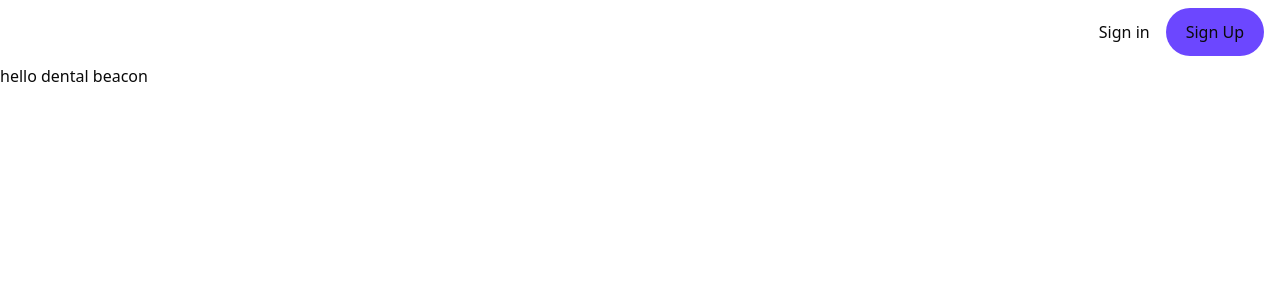
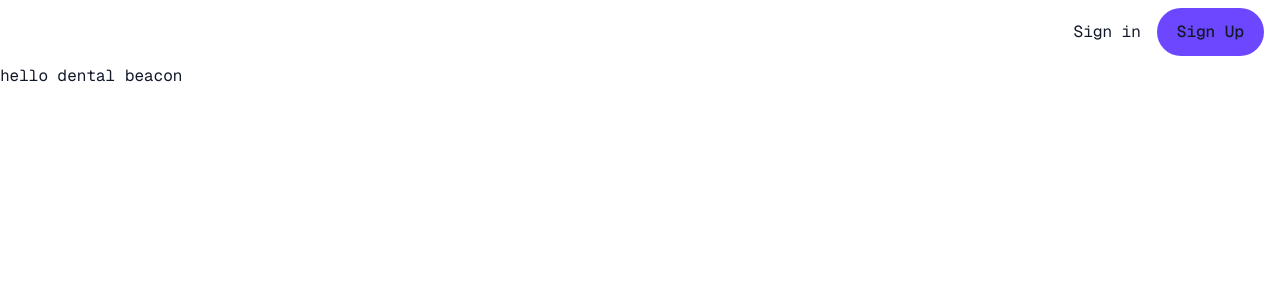
Before and after one commit to alihaider22/dental-beacon, a Next.js app: page / in a window 1280 px wide. Shown: the top 300 px of the page. Built offline with nearby package versions, Linux system fonts and the light colour scheme; no server answers.

Commit message:
update color scheme of global styles

```diff
--- a/app/globals.css
+++ b/app/globals.css
@@ -3,113 +3,174 @@
 
 @custom-variant dark (&:is(.dark *));
 
+:root {
+  --background: #ffffff;
+  --foreground: #111827;
+  --card: #ffffff;
+  --card-foreground: #111827;
+  --popover: #ffffff;
+  --popover-foreground: #111827;
+  --primary: #d87943;
+  --primary-foreground: #ffffff;
+  --secondary: #527575;
+  --secondary-foreground: #ffffff;
+  --muted: #f3f4f6;
+  --muted-foreground: #6b7280;
+  --accent: #eeeeee;
+  --accent-foreground: #111827;
+  --destructive: #ef4444;
+  --destructive-foreground: #fafafa;
+  --border: #e5e7eb;
+  --input: #e5e7eb;
+  --ring: #d87943;
+  --chart-1: #5f8787;
+  --chart-2: #e78a53;
+  --chart-3: #fbcb97;
+  --chart-4: #888888;
+  --chart-5: #999999;
+  --sidebar: #f3f4f6;
+  --sidebar-foreground: #111827;
+  --sidebar-primary: #d87943;
+  --sidebar-primary-foreground: #ffffff;
+  --sidebar-accent: #ffffff;
+  --sidebar-accent-foreground: #111827;
+  --sidebar-border: #e5e7eb;
+  --sidebar-ring: #d87943;
+  --font-sans: Geist Mono, ui-monospace, monospace;
+  --font-serif: serif;
+  --font-mono: JetBrains Mono, monospace;
+  --radius: 0.75rem;
+  --shadow-2xs: 0px 1px 4px 0px hsl(0 0% 0% / 0.03);
+  --shadow-xs: 0px 1px 4px 0px hsl(0 0% 0% / 0.03);
+  --shadow-sm: 0px 1px 4px 0px hsl(0 0% 0% / 0.05),
+    0px 1px 2px -1px hsl(0 0% 0% / 0.05);
+  --shadow: 0px 1px 4px 0px hsl(0 0% 0% / 0.05),
+    0px 1px 2px -1px hsl(0 0% 0% / 0.05);
+  --shadow-md: 0px 1px 4px 0px hsl(0 0% 0% / 0.05),
+    0px 2px 4px -1px hsl(0 0% 0% / 0.05);
+  --shadow-lg: 0px 1px 4px 0px hsl(0 0% 0% / 0.05),
+    0px 4px 6px -1px hsl(0 0% 0% / 0.05);
+  --shadow-xl: 0px 1px 4px 0px hsl(0 0% 0% / 0.05),
+    0px 8px 10px -1px hsl(0 0% 0% / 0.05);
+  --shadow-2xl: 0px 1px 4px 0px hsl(0 0% 0% / 0.13);
+  --tracking-normal: 0rem;
+  --spacing: 0.25rem;
+}
+
+.dark {
+  --background: #121113;
+  --foreground: #c1c1c1;
+  --card: #121212;
+  --card-foreground: #c1c1c1;
+  --popover: #121113;
+  --popover-foreground: #c1c1c1;
+  --primary: #e78a53;
+  --primary-foreground: #121113;
+  --secondary: #5f8787;
+  --secondary-foreground: #121113;
+  --muted: #222222;
+  --muted-foreground: #888888;
+  --accent: #333333;
+  --accent-foreground: #c1c1c1;
+  --destructive: #5f8787;
+  --destructive-foreground: #121113;
+  --border: #222222;
+  --input: #222222;
+  --ring: #e78a53;
+  --chart-1: #5f8787;
+  --chart-2: #e78a53;
+  --chart-3: #fbcb97;
+  --chart-4: #888888;
+  --chart-5: #999999;
+  --sidebar: #121212;
+  --sidebar-foreground: #c1c1c1;
+  --sidebar-primary: #e78a53;
+  --sidebar-primary-foreground: #121113;
+  --sidebar-accent: #333333;
+  --sidebar-accent-foreground: #c1c1c1;
+  --sidebar-border: #222222;
+  --sidebar-ring: #e78a53;
+  --font-sans: Geist Mono, ui-monospace, monospace;
+  --font-serif: serif;
+  --font-mono: JetBrains Mono, monospace;
+  --radius: 0.75rem;
+  --shadow-2xs: 0px 1px 4px 0px hsl(0 0% 0% / 0.03);
+  --shadow-xs: 0px 1px 4px 0px hsl(0 0% 0% / 0.03);
+  --shadow-sm: 0px 1px 4px 0px hsl(0 0% 0% / 0.05),
+    0px 1px 2px -1px hsl(0 0% 0% / 0.05);
+  --shadow: 0px 1px 4px 0px hsl(0 0% 0% / 0.05),
+    0px 1px 2px -1px hsl(0 0% 0% / 0.05);
+  --shadow-md: 0px 1px 4px 0px hsl(0 0% 0% / 0.05),
+    0px 2px 4px -1px hsl(0 0% 0% / 0.05);
+  --shadow-lg: 0px 1px 4px 0px hsl(0 0% 0% / 0.05),
+    0px 4px 6px -1px hsl(0 0% 0% / 0.05);
+  --shadow-xl: 0px 1px 4px 0px hsl(0 0% 0% / 0.05),
+    0px 8px 10px -1px hsl(0 0% 0% / 0.05);
+  --shadow-2xl: 0px 1px 4px 0px hsl(0 0% 0% / 0.13);
+}
+
 @theme inline {
   --color-background: var(--background);
   --color-foreground: var(--foreground);
-  --font-sans: var(--font-geist-sans);
-  --font-mono: var(--font-geist-mono);
+  --color-card: var(--card);
+  --color-card-foreground: var(--card-foreground);
+  --color-popover: var(--popover);
+  --color-popover-foreground: var(--popover-foreground);
+  --color-primary: var(--primary);
+  --color-primary-foreground: var(--primary-foreground);
+  --color-secondary: var(--secondary);
+  --color-secondary-foreground: var(--secondary-foreground);
+  --color-muted: var(--muted);
+  --color-muted-foreground: var(--muted-foreground);
+  --color-accent: var(--accent);
+  --color-accent-foreground: var(--accent-foreground);
+  --color-destructive: var(--destructive);
+  --color-destructive-foreground: var(--destructive-foreground);
+  --color-border: var(--border);
+  --color-input: var(--input);
+  --color-ring: var(--ring);
+  --color-chart-1: var(--chart-1);
+  --color-chart-2: var(--chart-2);
+  --color-chart-3: var(--chart-3);
+  --color-chart-4: var(--chart-4);
+  --color-chart-5: var(--chart-5);
+  --color-sidebar: var(--sidebar);
+  --color-sidebar-foreground: var(--sidebar-foreground);
+  --color-sidebar-primary: var(--sidebar-primary);
+  --color-sidebar-primary-foreground: var(--sidebar-primary-foreground);
+  --color-sidebar-accent: var(--sidebar-accent);
+  --color-sidebar-accent-foreground: var(--sidebar-accent-foreground);
+  --color-sidebar-border: var(--sidebar-border);
   --color-sidebar-ring: var(--sidebar-ring);
-  --color-sidebar-border: var(--sidebar-border);
-  --color-sidebar-accent-foreground: var(--sidebar-accent-foreground);
-  --color-sidebar-accent: var(--sidebar-accent);
-  --color-sidebar-primary-foreground: var(--sidebar-primary-foreground);
-  --color-sidebar-primary: var(--sidebar-primary);
-  --color-sidebar-foreground: var(--sidebar-foreground);
-  --color-sidebar: var(--sidebar);
-  --color-chart-5: var(--chart-5);
-  --color-chart-4: var(--chart-4);
-  --color-chart-3: var(--chart-3);
-  --color-chart-2: var(--chart-2);
-  --color-chart-1: var(--chart-1);
-  --color-ring: var(--ring);
-  --color-input: var(--input);
-  --color-border: var(--border);
-  --color-destructive: var(--destructive);
-  --color-accent-foreground: var(--accent-foreground);
-  --color-accent: var(--accent);
-  --color-muted-foreground: var(--muted-foreground);
-  --color-muted: var(--muted);
-  --color-secondary-foreground: var(--secondary-foreground);
-  --color-secondary: var(--secondary);
-  --color-primary-foreground: var(--primary-foreground);
-  --color-primary: var(--primary);
-  --color-popover-foreground: var(--popover-foreground);
-  --color-popover: var(--popover);
-  --color-card-foreground: var(--card-foreground);
-  --color-card: var(--card);
+
+  --font-sans: var(--font-sans);
+  --font-mono: var(--font-mono);
+  --font-serif: var(--font-serif);
+
   --radius-sm: calc(var(--radius) - 4px);
   --radius-md: calc(var(--radius) - 2px);
   --radius-lg: var(--radius);
   --radius-xl: calc(var(--radius) + 4px);
+
+  --shadow-2xs: var(--shadow-2xs);
+  --shadow-xs: var(--shadow-xs);
+  --shadow-sm: var(--shadow-sm);
+  --shadow: var(--shadow);
+  --shadow-md: var(--shadow-md);
+  --shadow-lg: var(--shadow-lg);
+  --shadow-xl: var(--shadow-xl);
+  --shadow-2xl: var(--shadow-2xl);
+
+  --tracking-tighter: calc(var(--tracking-normal) - 0.05em);
+  --tracking-tight: calc(var(--tracking-normal) - 0.025em);
+  --tracking-normal: var(--tracking-normal);
+  --tracking-wide: calc(var(--tracking-normal) + 0.025em);
+  --tracking-wider: calc(var(--tracking-normal) + 0.05em);
+  --tracking-widest: calc(var(--tracking-normal) + 0.1em);
 }
 
-:root {
-  --radius: 0.625rem;
-  --background: oklch(1 0 0);
-  --foreground: oklch(0.145 0 0);
-  --card: oklch(1 0 0);
-  --card-foreground: oklch(0.145 0 0);
-  --popover: oklch(1 0 0);
-  --popover-foreground: oklch(0.145 0 0);
-  --primary: oklch(0.205 0 0);
-  --primary-foreground: oklch(0.985 0 0);
-  --secondary: oklch(0.97 0 0);
-  --secondary-foreground: oklch(0.205 0 0);
-  --muted: oklch(0.97 0 0);
-  --muted-foreground: oklch(0.556 0 0);
-  --accent: oklch(0.97 0 0);
-  --accent-foreground: oklch(0.205 0 0);
-  --destructive: oklch(0.577 0.245 27.325);
-  --border: oklch(0.922 0 0);
-  --input: oklch(0.922 0 0);
-  --ring: oklch(0.708 0 0);
-  --chart-1: oklch(0.646 0.222 41.116);
-  --chart-2: oklch(0.6 0.118 184.704);
-  --chart-3: oklch(0.398 0.07 227.392);
-  --chart-4: oklch(0.828 0.189 84.429);
-  --chart-5: oklch(0.769 0.188 70.08);
-  --sidebar: oklch(0.985 0 0);
-  --sidebar-foreground: oklch(0.145 0 0);
-  --sidebar-primary: oklch(0.205 0 0);
-  --sidebar-primary-foreground: oklch(0.985 0 0);
-  --sidebar-accent: oklch(0.97 0 0);
-  --sidebar-accent-foreground: oklch(0.205 0 0);
-  --sidebar-border: oklch(0.922 0 0);
-  --sidebar-ring: oklch(0.708 0 0);
-}
-
-.dark {
-  --background: oklch(0.145 0 0);
-  --foreground: oklch(0.985 0 0);
-  --card: oklch(0.205 0 0);
-  --card-foreground: oklch(0.985 0 0);
-  --popover: oklch(0.205 0 0);
-  --popover-foreground: oklch(0.985 0 0);
-  --primary: oklch(0.922 0 0);
-  --primary-foreground: oklch(0.205 0 0);
-  --secondary: oklch(0.269 0 0);
-  --secondary-foreground: oklch(0.985 0 0);
-  --muted: oklch(0.269 0 0);
-  --muted-foreground: oklch(0.708 0 0);
-  --accent: oklch(0.269 0 0);
-  --accent-foreground: oklch(0.985 0 0);
-  --destructive: oklch(0.704 0.191 22.216);
-  --border: oklch(1 0 0 / 10%);
-  --input: oklch(1 0 0 / 15%);
-  --ring: oklch(0.556 0 0);
-  --chart-1: oklch(0.488 0.243 264.376);
-  --chart-2: oklch(0.696 0.17 162.48);
-  --chart-3: oklch(0.769 0.188 70.08);
-  --chart-4: oklch(0.627 0.265 303.9);
-  --chart-5: oklch(0.645 0.246 16.439);
-  --sidebar: oklch(0.205 0 0);
-  --sidebar-foreground: oklch(0.985 0 0);
-  --sidebar-primary: oklch(0.488 0.243 264.376);
-  --sidebar-primary-foreground: oklch(0.985 0 0);
-  --sidebar-accent: oklch(0.269 0 0);
-  --sidebar-accent-foreground: oklch(0.985 0 0);
-  --sidebar-border: oklch(1 0 0 / 10%);
-  --sidebar-ring: oklch(0.556 0 0);
+body {
+  letter-spacing: var(--tracking-normal);
 }
 
 @layer base {
@@ -120,3 +181,27 @@
     @apply bg-background text-foreground;
   }
 }
+
+/* Add cursor pointer to buttons by default - this is coming from tailwind docs */
+@layer base {
+  button:not(:disabled),
+  [role="button"]:not(:disabled) {
+    cursor: pointer;
+  }
+}
+
+@keyframes sound-wave {
+  0% {
+    height: 10%;
+  }
+  50% {
+    height: 100%;
+  }
+  100% {
+    height: 10%;
+  }
+}
+
+.animate-sound-wave {
+  animation: sound-wave 1.2s ease-in-out infinite;
+}
```
